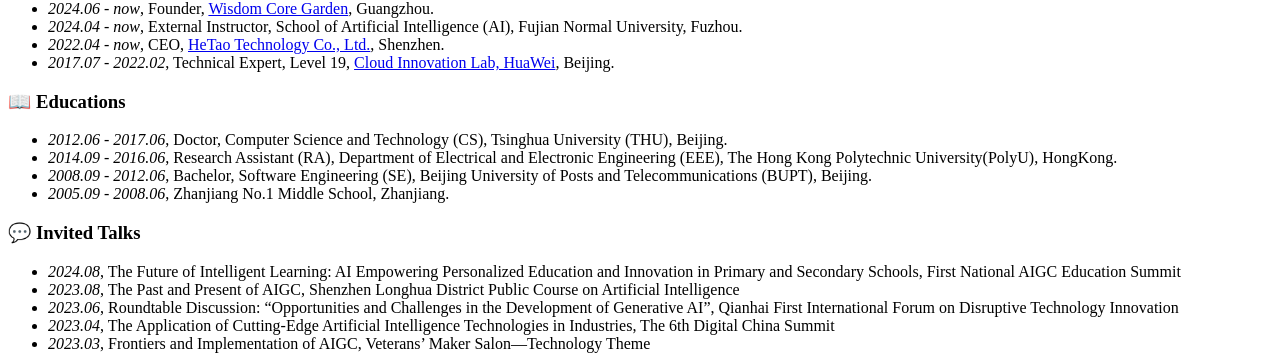
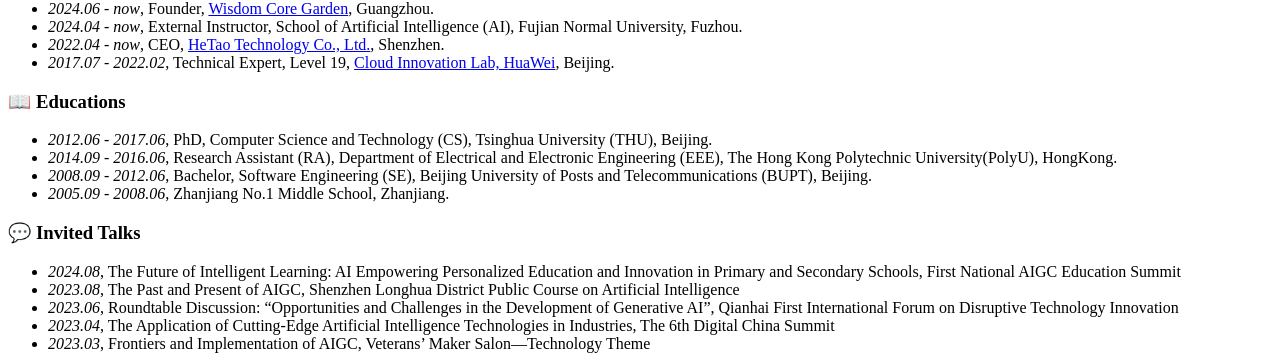
Before and after one commit to AILingXiao/AILingXiao.github.io, a Jekyll site: the page built from _pages/includes/others.md, in a window 1280 px wide. Shown: the part 806-1161 px from the top of the page. Built offline with Jekyll 4.4.1, drawn with Linux system fonts in a browser that asks for light colours; our own code applies the rules of GitHub Pages for plain Markdown files.

Commit message:
Update others.md

```diff
--- a/_pages/includes/others.md
+++ b/_pages/includes/others.md
@@ -5,7 +5,7 @@
 - *2017.07 - 2022.02*, Technical Expert, Level 19, [Cloud Innovation Lab, HuaWei](https://www.huaweicloud.com/lab/home.html), Beijing.
 
 # 📖 Educations
-- *2012.06 - 2017.06*, Doctor, Computer Science and Technology (CS), Tsinghua University (THU), Beijing.
+- *2012.06 - 2017.06*, PhD, Computer Science and Technology (CS), Tsinghua University (THU), Beijing.
 - *2014.09 - 2016.06*, Research Assistant (RA), Department of Electrical and Electronic Engineering (EEE), The Hong Kong Polytechnic University(PolyU), HongKong.
 - *2008.09 - 2012.06*, Bachelor, Software Engineering (SE), Beijing University of Posts and Telecommunications (BUPT), Beijing.
 - *2005.09 - 2008.06*, Zhanjiang No.1 Middle School, Zhanjiang.
```
